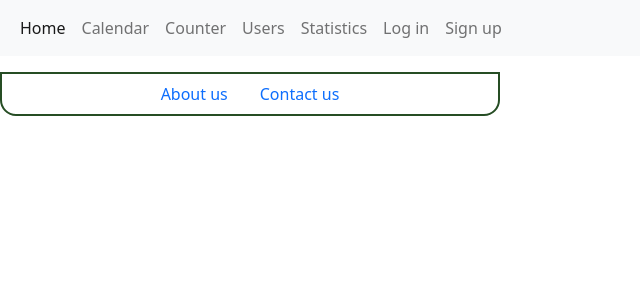
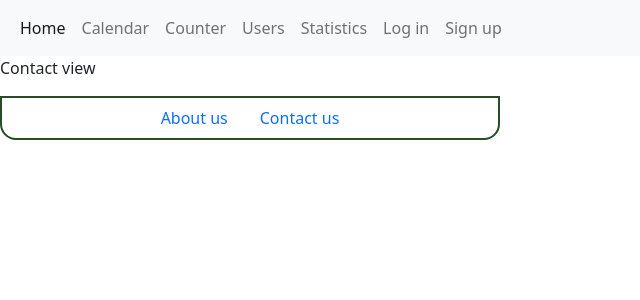
Before and after one commit to HungryOctopus/froggy, a React (Create React App) app in the folder client/: page /contact in a window 1280 px wide. Shown: the top 300 px of the page, without its empty margins (0-640 px from the left). Built offline with nearby package versions, Linux system fonts and the light colour scheme; no server answers.

Commit message:
create contact view

```diff
--- a/client/src/App.jsx
+++ b/client/src/App.jsx
@@ -1,24 +1,25 @@
-import { BrowserRouter, Route, Switch } from 'react-router-dom';
-import Home from './views/Home';
-import Navbar from './components/Navbar';
-import Users from './views/Users';
-import Calendar from './views/Calendar';
-import Signup from './views/Signup';
-import Login from './views/Login';
-import TotalCounter from './views/TotalCounter';
-import Statistics from './views/Statistics';
-import Footer from './components/Footer';
-import { Component } from 'react';
-import { signOut, loadAuthenticatedUser } from './services/authentication';
-import ProtectedRoute from './components/ProtectedRoute';
-import AdminMessaging from './views/AdminMessaging';
+import { BrowserRouter, Route, Switch } from "react-router-dom";
+import Home from "./views/Home";
+import Navbar from "./components/Navbar";
+import Users from "./views/Users";
+import Calendar from "./views/Calendar";
+import Signup from "./views/Signup";
+import Login from "./views/Login";
+import TotalCounter from "./views/TotalCounter";
+import Statistics from "./views/Statistics";
+import Footer from "./components/Footer";
+import Contact from "./views/Contact";
+import { Component } from "react";
+import { signOut, loadAuthenticatedUser } from "./services/authentication";
+import ProtectedRoute from "./components/ProtectedRoute";
+import AdminMessaging from "./views/AdminMessaging";
 
 class App extends Component {
   constructor() {
     super();
     this.state = {
       user: null,
-      loaded: false
+      loaded: false,
     };
   }
 
@@ -115,6 +116,7 @@ class App extends Component {
             )}
             exact
           />
+          <Route path="/contact" component={Contact} exact />
           <Route path="/" component={Home} exact />
         </Switch>
         <Footer />
--- /dev/null
+++ b/client/src/views/Contact.jsx
@@ -0,0 +1,16 @@
+import { Component } from "react";
+
+class Contact extends Component {
+  constructor() {
+    super();
+    this.state = {};
+  }
+
+  componentDidMount() {}
+
+  render() {
+    return <div>Contact view</div>;
+  }
+}
+
+export default Contact;
```
